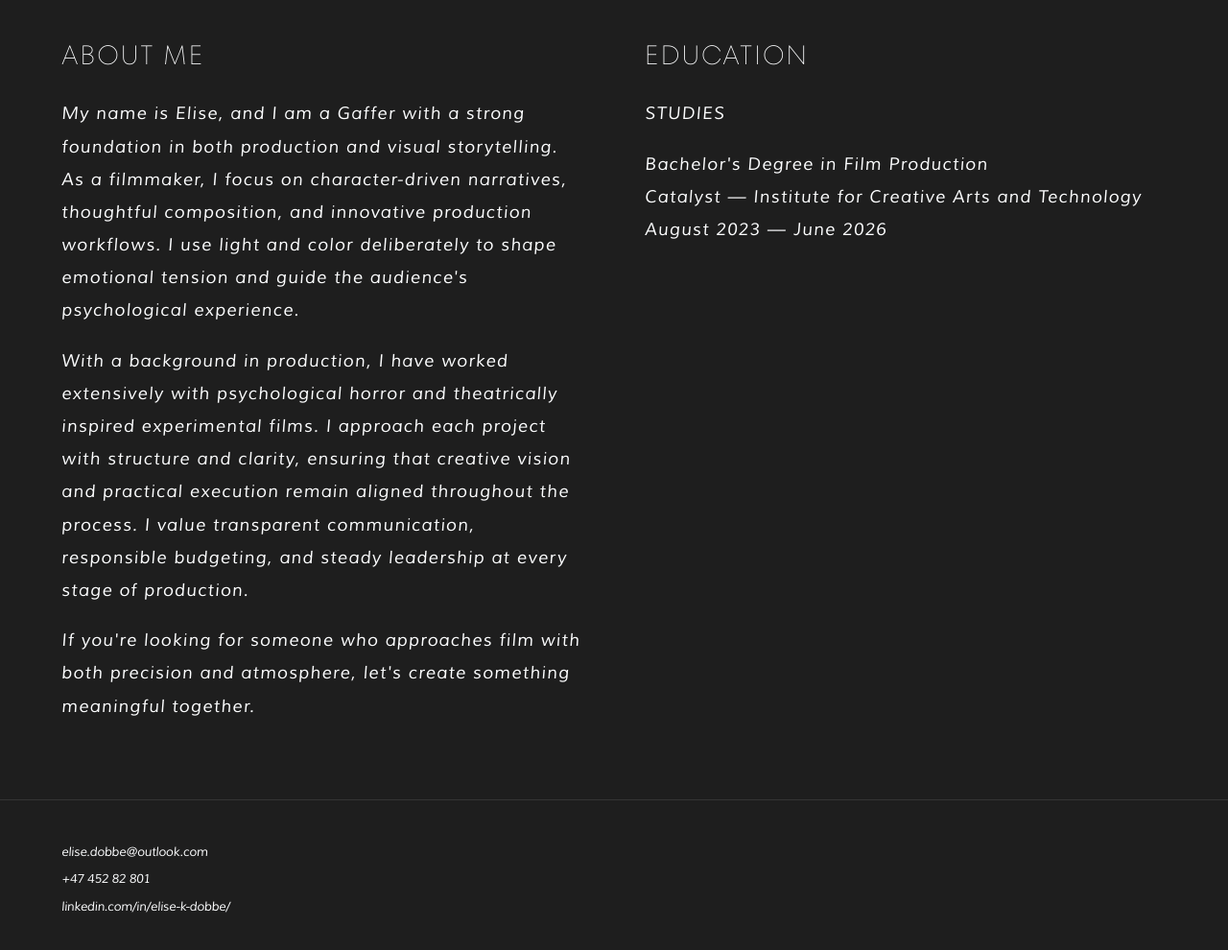
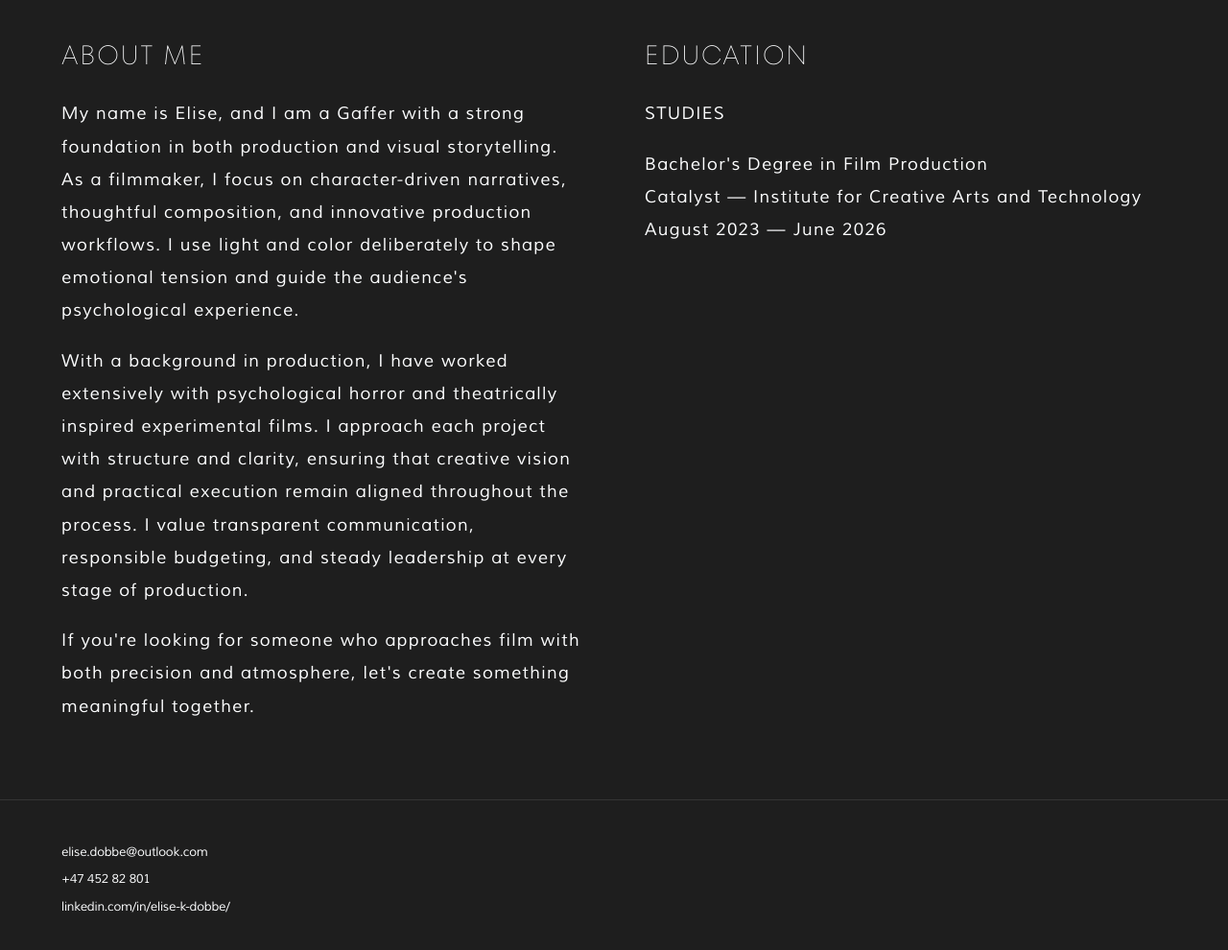
Before and after one commit to elisedobbe/portfolio, an MkDocs documentation site: the page built from docs/about.md, in a window 1280 px wide and 1400 px high, scrolled down 487 px. Shown: the part 400-1390 px from the top of the window at 96% size. Built offline with MkDocs 1.6.1 and Material for MkDocs 9.7.7, drawn with Linux system fonts in a browser that asks for light colours.

Commit message:
Update extra.css

```diff
--- a/docs/assets/styles/extra.css
+++ b/docs/assets/styles/extra.css
@@ -280,7 +280,7 @@ body, .md-typeset, .md-content, .md-content__inner {
   padding: 40px var(--edge);
   font-family: "Muli", sans-serif !important;
   font-weight: 400 !important;
-  font-style: italic !important;
+  font-style: normal !important;
   font-size: 13px !important;
   letter-spacing: -0.26px !important;
   line-height: 2.21 !important;
@@ -410,7 +410,7 @@ body:has(.about-hero) .md-content__inner {
 .about-col p {
   font-family: "Muli", sans-serif !important;
   font-weight: 400 !important;
-  font-style: italic !important;
+  font-style: normal !important;
   font-size: 18px !important;
   line-height: 1.9 !important;
   letter-spacing: 1.26px !important;
@@ -546,7 +546,7 @@ body:has(.project-grid) .md-typeset > h1:first-child { display: none !important;
 .project-card__meta {
   font-family: "Muli", sans-serif !important;
   font-weight: 400 !important;
-  font-style: italic !important;
+  font-style: normal !important;
   font-size: 14px !important;
   letter-spacing: 1.12px !important;
   color: var(--fg) !important;
@@ -567,7 +567,7 @@ body:has(.film-video) .md-typeset > h1:first-child { display: none !important; }
 .film-back {
   display: block;
   font-family: "Muli", sans-serif !important;
-  font-style: italic !important;
+  font-style: normal !important;
   font-size: 13px !important;
   color: var(--fg-dim) !important;
   text-decoration: none !important;
@@ -597,7 +597,7 @@ body:has(.film-video) .md-typeset > h1:first-child { display: none !important; }
 
 .film-info__label {
   font-family: "Muli", sans-serif !important;
-  font-style: italic !important;
+  font-style: normal !important;
   font-size: 13px !important;
   color: var(--fg-dim) !important;
   margin: 0 0 12px !important;
@@ -643,14 +643,14 @@ body:has(.film-video) .md-typeset > h1:first-child { display: none !important; }
 
 .film-info__meta-value {
   font-family: "Muli", sans-serif !important;
-  font-style: italic !important;
+  font-style: normal !important;
   font-size: 16px !important;
   color: var(--fg) !important;
 }
 
 .film-info__desc {
   font-family: "Muli", sans-serif !important;
-  font-style: italic !important;
+  font-style: normal !important;
   font-size: 18px !important;
   line-height: 1.9 !important;
   letter-spacing: 1.26px !important;
```
